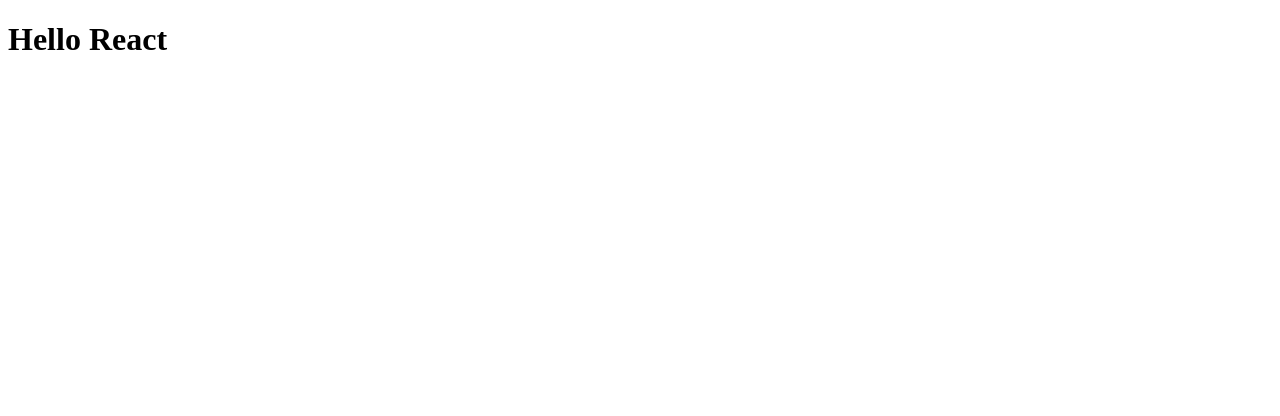
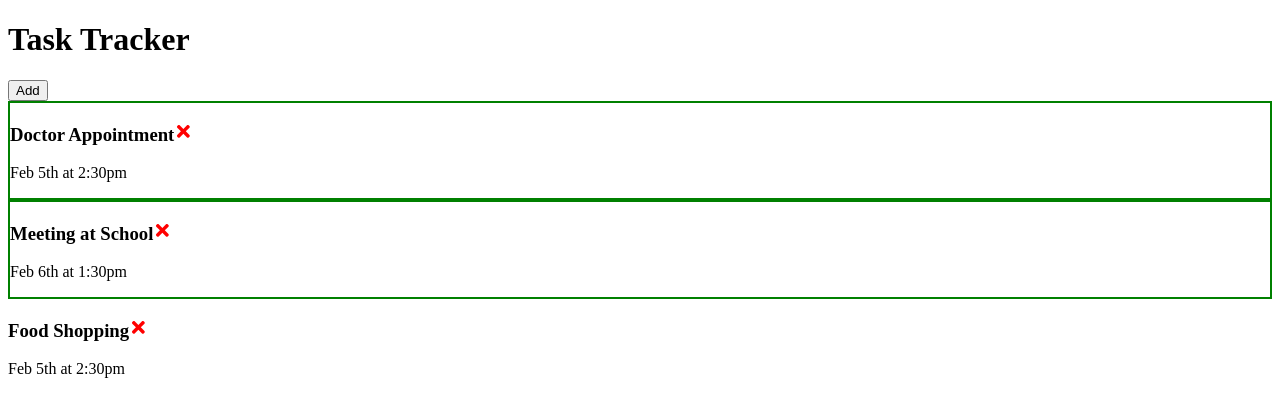
Before and after one commit to nikolaChakarov/traversy-media, a React (Create React App) app: page / in a window 1280 px wide. Shown: the top 416 px of the page. Built offline with nearby package versions, Linux system fonts and the light colour scheme.

Commit message:
props, handlers
adding props, handlers, delete element, double click - green border to the selected element.

```diff
--- a/package.json
+++ b/package.json
@@ -9,6 +9,7 @@
     "node-sass": "^5.0.0",
     "react": "^17.0.1",
     "react-dom": "^17.0.1",
+    "react-icons": "^4.2.0",
     "react-router-dom": "^5.2.0",
     "react-scripts": "4.0.3",
     "web-vitals": "^1.1.1"
--- a/src/App.js
+++ b/src/App.js
@@ -1,7 +1,54 @@
+import { useState } from 'react';
+import Header from './components/header';
+import Tasks from './components/tasks';
+import './styles/app.css';
+
 const App = () => {
+    const [tasks, setTasks] = useState([
+        {
+            id: 1,
+            text: 'Doctor Appointment',
+            dat: 'Feb 5th at 2:30pm',
+            reminder: true
+        },
+        {
+            id: 2,
+            text: 'Meeting at School',
+            dat: 'Feb 6th at 1:30pm',
+            reminder: true
+        },
+        {
+            id: 3,
+            text: 'Food Shopping',
+            dat: 'Feb 5th at 2:30pm',
+            reminder: false
+        }
+    ]);
+    // Delete Task
+    const deleteTask = (id) => {
+        setTasks(tasks.filter(el => el.id !== id));
+    }
+
+    // Toggle Reminder
+    const toggleReminder = (id) => {
+        setTasks(tasks.map(el => {
+            return el.id === id ? {...el, reminder: !el.reminder} : el
+        }));
+    }
+
     return (
-        <h1>Hello React</h1>
+        <div>
+            <Header />
+            {tasks.length > 0 ?
+                <Tasks
+                    tasks={tasks}
+                    onDelete={deleteTask}
+                    toggleReminder={toggleReminder}
+                /> : 'No Tasks to Show'}
+        </div>
     )
 }
 
+
+
 export default App;
--- /dev/null
+++ b/src/components/button.js
@@ -0,0 +1,16 @@
+import PropTypes from 'prop-types';
+
+const Button = ({ text, onClick }) => {
+    return (
+        <button
+            onClick={onClick}
+        >{text}</button>
+    )
+}
+
+Button.propTypes = {
+    text: PropTypes.string,
+    onClick: PropTypes.func
+}
+
+export default Button;
--- /dev/null
+++ b/src/components/header.js
@@ -0,0 +1,31 @@
+import PropTypes from 'prop-types';
+import Button from './button';
+
+const Header = ({ title }) => {
+
+    const onClick = () => {
+        console.log('Click');
+    }
+
+    return (
+        <header className='header'>
+            <h1>{title}</h1>
+            <Button
+                text='Add'
+                onClick={onClick}
+            />
+        </header>
+    )
+}
+
+Header.defaultProps = {
+    title: 'Task Tracker'
+}
+
+Header.propTypes = {
+    title: PropTypes.string.isRequired
+}
+
+
+
+export default Header;
--- /dev/null
+++ b/src/components/task.js
@@ -0,0 +1,23 @@
+import { FaTimes } from 'react-icons/fa';
+
+const Task = ({ task, onDelete, toggleReminder }) => {
+
+    const selected = task.reminder ? 'selected task' : 'task';
+
+    return (
+        <div
+            className={selected}
+            onDoubleClick={() => toggleReminder(task.id)}
+        >
+            <h3>{task.text}
+                <FaTimes
+                    style={{ color: 'red', cursor: 'pointer' }}
+                    onClick={() => onDelete(task.id)}
+                />
+            </h3>
+            <p>{task.dat}</p>
+        </div>
+    )
+}
+
+export default Task;
--- /dev/null
+++ b/src/components/tasks.js
@@ -0,0 +1,19 @@
+import Task from './task';
+
+const Tasks = ({ tasks, onDelete, toggleReminder }) => {
+
+    return (
+        <>
+            {tasks.map((task) => (
+                <Task
+                    key={task.id}
+                    task={task}
+                    onDelete={onDelete}
+                    toggleReminder={toggleReminder}
+                />
+            ))}
+        </>
+    )
+}
+
+export default Tasks;
--- /dev/null
+++ b/src/styles/app.css
@@ -0,0 +1,6 @@
+*{
+    box-sizing: border-box;
+}
+.selected {
+    border: 2px solid green;
+}
```
Also changed, not shown: 1 other file (tests, documents, lock files or other folders).
